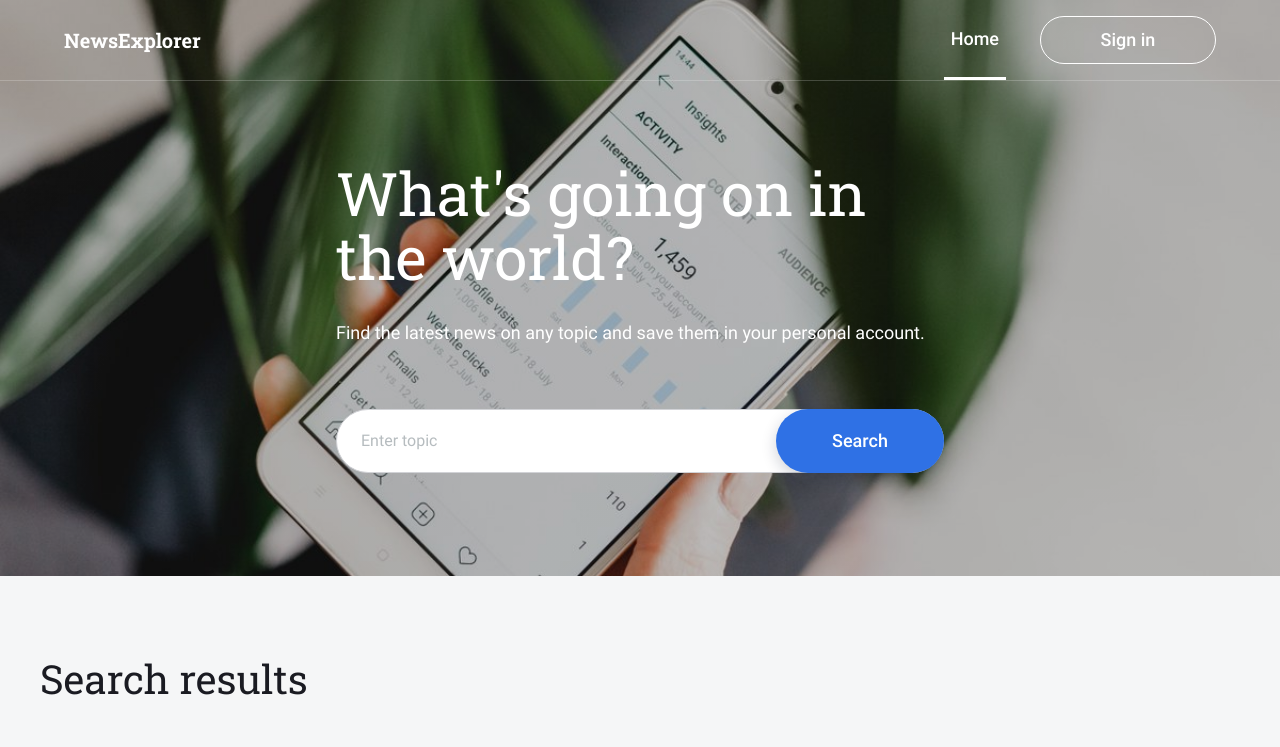
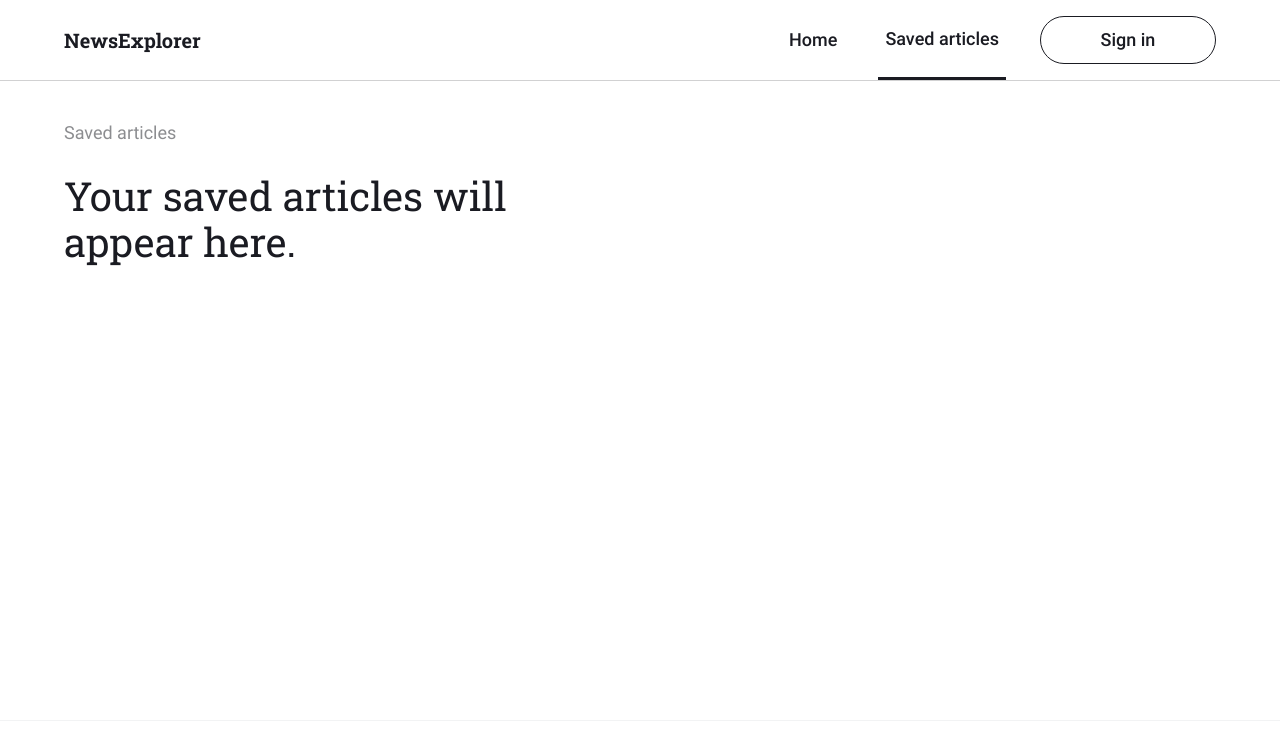
Before and after one commit to MykeRam/news-explorer-frontend, a React (Vite) app: page /saved-news in a window 1280 px wide. Shown: the top 747 px of the page. Built offline with nearby package versions, Linux system fonts and the light colour scheme.

Commit message:
Implement application routes and navigation

```diff
--- a/package.json
+++ b/package.json
@@ -11,7 +11,8 @@
   },
   "dependencies": {
     "react": "^18.3.1",
-    "react-dom": "^18.3.1"
+    "react-dom": "^18.3.1",
+    "react-router-dom": "^6.30.1"
   },
   "devDependencies": {
     "@types/react": "^18.3.3",
--- a/src/components/App/App.jsx
+++ b/src/components/App/App.jsx
@@ -1,9 +1,11 @@
 import { useState } from 'react'
+import { Navigate, Route, Routes } from 'react-router-dom'
 import './App.css'
 import About from '../About/About.jsx'
 import Footer from '../Footer/Footer.jsx'
 import Header from '../Header/Header.jsx'
 import Main from '../Main/Main.jsx'
+import SavedNews from '../SavedNews/SavedNews.jsx'
 import SearchForm from '../SearchForm/SearchForm.jsx'
 import sitSpotImage from '../../images/article-sit-spot.jpg'
 import natureImage from '../../images/article-nature.jpg'
@@ -46,8 +48,8 @@ function App() {
     },
   ])
 
-  return (
-    <div className="page">
+  const homePage = (
+    <>
       <section className="page__hero">
         <Header />
         <SearchForm />
@@ -55,6 +57,16 @@ function App() {
       <Main articles={articles} />
       <About />
       <Footer />
+    </>
+  )
+
+  return (
+    <div className="page">
+      <Routes>
+        <Route path="/" element={homePage} />
+        <Route path="/saved-news" element={<SavedNews />} />
+        <Route path="*" element={<Navigate to="/" replace />} />
+      </Routes>
     </div>
   )
 }
--- a/src/components/Footer/Footer.jsx
+++ b/src/components/Footer/Footer.jsx
@@ -1,4 +1,5 @@
 import './Footer.css'
+import { Link } from 'react-router-dom'
 import githubIcon from '../../images/github-icon.svg'
 import linkedinIcon from '../../images/linkedin-icon.svg'
 
@@ -10,9 +11,9 @@ function Footer() {
           © {new Date().getFullYear()} NewsExplorer, Powered by News API
         </p>
         <nav className="footer__navigation" aria-label="Footer navigation">
-          <a className="footer__link" href="/">
+          <Link className="footer__link" to="/">
             Home
-          </a>
+          </Link>
           <a
             className="footer__link"
             href="https://tripleten.com/"
--- a/src/components/Header/Header.css
+++ b/src/components/Header/Header.css
@@ -21,3 +21,11 @@
   line-height: 24px;
   text-decoration: none;
 }
+
+.header_theme_light {
+  border-bottom-color: rgba(26, 27, 34, 0.2);
+}
+
+.header_theme_light .header__logo {
+  color: #1a1b22;
+}
--- a/src/components/Header/Header.jsx
+++ b/src/components/Header/Header.jsx
@@ -1,14 +1,19 @@
 import './Header.css'
+import { Link } from 'react-router-dom'
 import Navigation from '../Navigation/Navigation.jsx'
 
-function Header() {
+function Header({ theme = 'dark' }) {
   return (
-    <header className="header">
+    <header className={`header header_theme_${theme}`}>
       <div className="header__content">
-        <a className="header__logo" href="/" aria-label="NewsExplorer home">
+        <Link
+          className="header__logo"
+          to="/"
+          aria-label="NewsExplorer home"
+        >
           NewsExplorer
-        </a>
-        <Navigation />
+        </Link>
+        <Navigation theme={theme} />
       </div>
     </header>
   )
--- a/src/components/Navigation/Navigation.css
+++ b/src/components/Navigation/Navigation.css
@@ -22,6 +22,14 @@
   border-bottom: 3px solid #fff;
 }
 
+.navigation_theme_light .navigation__link {
+  color: #1a1b22;
+}
+
+.navigation_theme_light .navigation__link_active {
+  border-bottom-color: #1a1b22;
+}
+
 .navigation__sign-in {
   align-self: center;
   min-width: 176px;
@@ -42,6 +50,20 @@
   background: rgba(255, 255, 255, 0.1);
 }
 
+.navigation_theme_light .navigation__sign-in {
+  color: #1a1b22;
+  border-color: #1a1b22;
+}
+
+.navigation_theme_light .navigation__sign-in:hover {
+  background: rgba(26, 27, 34, 0.06);
+}
+
+.navigation_theme_light .navigation__sign-in:focus-visible,
+.navigation_theme_light .navigation__link:focus-visible {
+  outline-color: #2f71e5;
+}
+
 .navigation__sign-in:focus-visible,
 .navigation__link:focus-visible {
   outline: 2px solid #fff;
--- a/src/components/Navigation/Navigation.jsx
+++ b/src/components/Navigation/Navigation.jsx
@@ -1,15 +1,21 @@
 import './Navigation.css'
+import { NavLink } from 'react-router-dom'
 
-function Navigation() {
+function Navigation({ theme = 'dark' }) {
+  const getLinkClassName = ({ isActive }) =>
+    `navigation__link${isActive ? ' navigation__link_active' : ''}`
+
   return (
-    <nav className="navigation" aria-label="Main navigation">
-      <a
-        className="navigation__link navigation__link_active"
-        href="/"
-        aria-current="page"
-      >
+    <nav
+      className={`navigation navigation_theme_${theme}`}
+      aria-label="Main navigation"
+    >
+      <NavLink className={getLinkClassName} to="/" end>
         Home
-      </a>
+      </NavLink>
+      <NavLink className={getLinkClassName} to="/saved-news">
+        Saved articles
+      </NavLink>
       <button className="navigation__sign-in" type="button">
         Sign in
       </button>
--- a/src/components/SavedNews/SavedNews.css
+++ b/src/components/SavedNews/SavedNews.css
@@ -1 +1,8 @@
-/* SavedNews styles */
+.saved-news {
+  min-height: 100vh;
+  background: #fff;
+}
+
+.saved-news__content {
+  min-height: calc(100vh - 160px);
+}
--- a/src/components/SavedNews/SavedNews.jsx
+++ b/src/components/SavedNews/SavedNews.jsx
@@ -1,7 +1,18 @@
 import './SavedNews.css'
+import Footer from '../Footer/Footer.jsx'
+import Header from '../Header/Header.jsx'
+import SavedNewsHeader from '../SavedNewsHeader/SavedNewsHeader.jsx'
 
 function SavedNews() {
-  return null
+  return (
+    <div className="saved-news">
+      <Header theme="light" />
+      <main className="saved-news__content">
+        <SavedNewsHeader />
+      </main>
+      <Footer />
+    </div>
+  )
 }
 
 export default SavedNews
--- a/src/components/SavedNewsHeader/SavedNewsHeader.css
+++ b/src/components/SavedNewsHeader/SavedNewsHeader.css
@@ -1 +1,23 @@
-/* SavedNewsHeader styles */
+.saved-news-header {
+  max-width: 1232px;
+  margin: 0 auto;
+  padding: 40px;
+}
+
+.saved-news-header__eyebrow {
+  margin: 0 0 28px;
+  color: rgba(26, 27, 34, 0.5);
+  font-family: Roboto, Arial, sans-serif;
+  font-size: 18px;
+  line-height: 24px;
+}
+
+.saved-news-header__title {
+  max-width: 530px;
+  margin: 0;
+  color: #1a1b22;
+  font-family: 'Roboto Slab', Georgia, serif;
+  font-size: 40px;
+  font-weight: 400;
+  line-height: 46px;
+}
--- a/src/components/SavedNewsHeader/SavedNewsHeader.jsx
+++ b/src/components/SavedNewsHeader/SavedNewsHeader.jsx
@@ -1,7 +1,14 @@
 import './SavedNewsHeader.css'
 
 function SavedNewsHeader() {
-  return null
+  return (
+    <section className="saved-news-header" aria-labelledby="saved-news-title">
+      <p className="saved-news-header__eyebrow">Saved articles</p>
+      <h1 className="saved-news-header__title" id="saved-news-title">
+        Your saved articles will appear here.
+      </h1>
+    </section>
+  )
 }
 
 export default SavedNewsHeader
--- a/src/main.jsx
+++ b/src/main.jsx
@@ -1,10 +1,13 @@
 import { StrictMode } from 'react'
 import { createRoot } from 'react-dom/client'
+import { BrowserRouter } from 'react-router-dom'
 import './index.css'
 import App from './components/App/App.jsx'
 
 createRoot(document.getElementById('root')).render(
   <StrictMode>
-    <App />
+    <BrowserRouter>
+      <App />
+    </BrowserRouter>
   </StrictMode>,
 )
```
Also changed, not shown: 1 other file (tests, documents, lock files or other folders).
